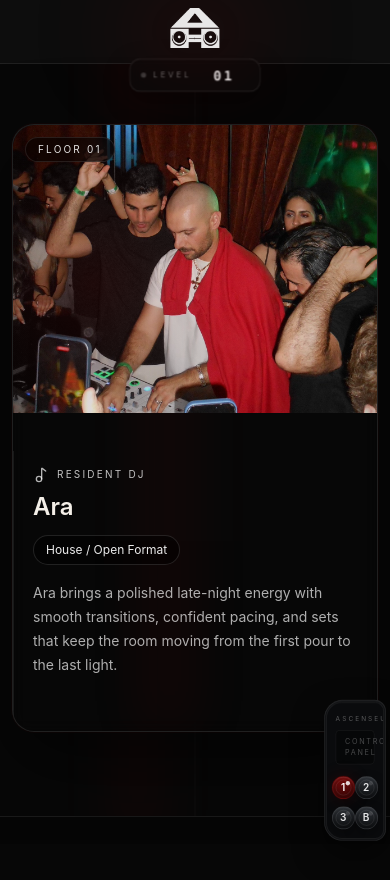
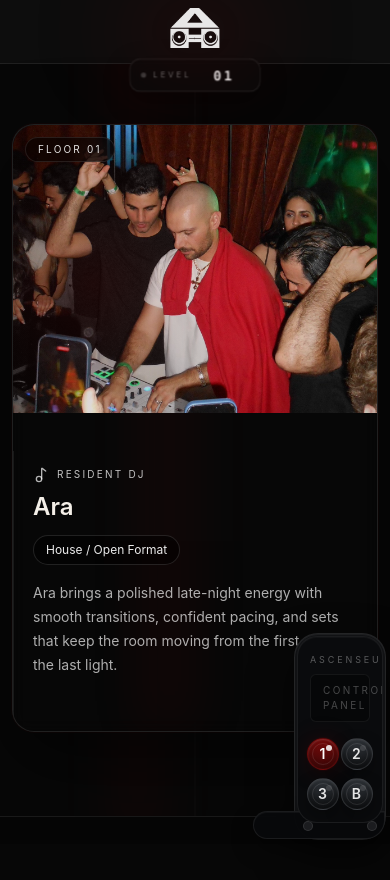
Before and after one commit to galiwartoukian-collab/ascenseurhouse, a React (Vite) app: page / in a window 390 px wide. Shown: the top 880 px of the page. Built offline with nearby package versions, Linux system fonts and the light colour scheme; the HTML template or start-up script is replaced by a standard one.

Commit message:
Update App.tsx

```diff
--- a/src/App.tsx
+++ b/src/App.tsx
@@ -243,20 +243,28 @@ function ElevatorPanel({
   onGoToBooking,
 }: ElevatorPanelProps) {
   return (
-<div className="pointer-events-auto fixed z-[9999] right-1 sm:right-2 md:right-10 bottom-1 sm:bottom-3 md:top-1/2 md:bottom-auto md:-translate-y-1/2 scale-[0.72] sm:scale-[0.82] md:scale-[0.94] origin-bottom-right md:origin-right">      <div
-className="relative w-[86px] sm:w-[104px] md:w-[132px] rounded-l-[26px] rounded-r-[16px] md:rounded-[26px] border p-[2px]"        style={{
+<div className="pointer-events-auto fixed z-[9999] right-1 sm:right-2 md:right-10 bottom-1 sm:bottom-3 md:top-1/2 md:bottom-auto md:-translate-y-1/2 origin-bottom-right md:origin-right">      <div
+  className="relative w-[92px] sm:w-[108px] md:w-[132px] rounded-[24px] md:rounded-[26px] border p-[2px]"        style={{
           borderColor: "rgba(255,255,255,0.08)",
           background: "#111214",
           boxShadow: "0 18px 42px rgba(0,0,0,0.5), inset 0 1px 0 rgba(255,255,255,0.05)",
         }}
       >
+         <div
+    className="absolute bottom-0 right-0 h-[28px] w-[132px] rounded-tl-[18px] rounded-bl-[18px] rounded-br-[24px] border md:hidden"
+    style={{
+      borderColor: "rgba(255,255,255,0.08)",
+      background: "rgba(8,9,11,0.96)",
+      boxShadow: "0 10px 22px rgba(0,0,0,0.38), inset 0 1px 0 rgba(255,255,255,0.04)",
+    }}
+  />
         <div className="pointer-events-none absolute left-2 top-2 h-2.5 w-2.5 rounded-full border border-white/10 bg-[#1b1c1f]" />
         <div className="pointer-events-none absolute right-2 top-2 h-2.5 w-2.5 rounded-full border border-white/10 bg-[#1b1c1f]" />
         <div className="pointer-events-none absolute bottom-2 left-2 h-2.5 w-2.5 rounded-full border border-white/10 bg-[#1b1c1f]" />
         <div className="pointer-events-none absolute bottom-2 right-2 h-2.5 w-2.5 rounded-full border border-white/10 bg-[#1b1c1f]" />
 
         <div
-          className="relative overflow-hidden rounded-l-[22px] rounded-r-[12px] md:rounded-[22px] border px-3 pb-3 pt-4 sm:px-4 sm:pb-4 sm:pt-5"
+  className="relative ml-auto mb-[14px] overflow-hidden rounded-[20px] md:mb-0 md:rounded-[22px] border px-3 pb-3 pt-4 sm:px-4 sm:pb-4 sm:pt-5"
           style={{
             borderColor: "rgba(255,255,255,0.07)",
             background: "#0a0b0d",
@@ -276,7 +284,7 @@ className="relative w-[86px] sm:w-[104px] md:w-[132px] rounded-l-[26px] rounded-
             </div>
           </div>
 
-          <div className="mx-auto grid w-fit grid-cols-2 justify-items-center gap-2.5 sm:gap-3">
+          <div className="mx-auto grid w-fit grid-cols-2 justify-items-center gap-2 md:gap-3">
             <MetalButton
               label="1"
               active={activeFloor === "01" || targetFloor === "01"}
```
